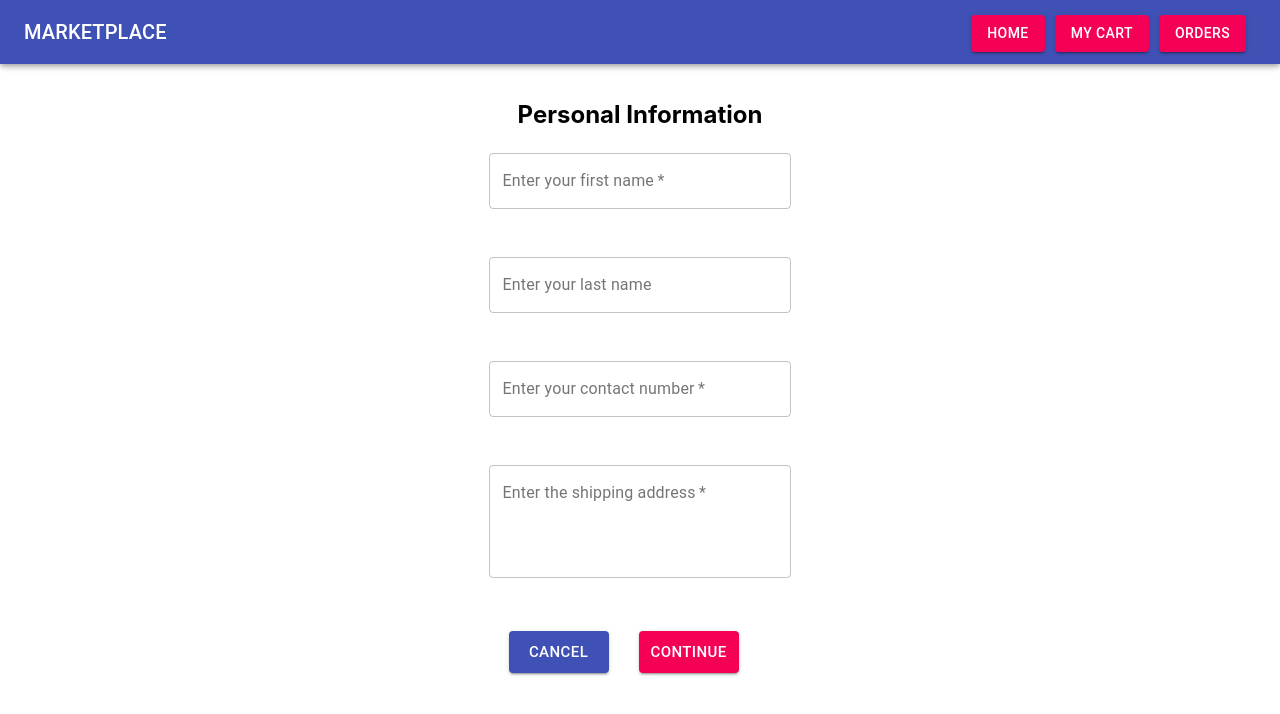
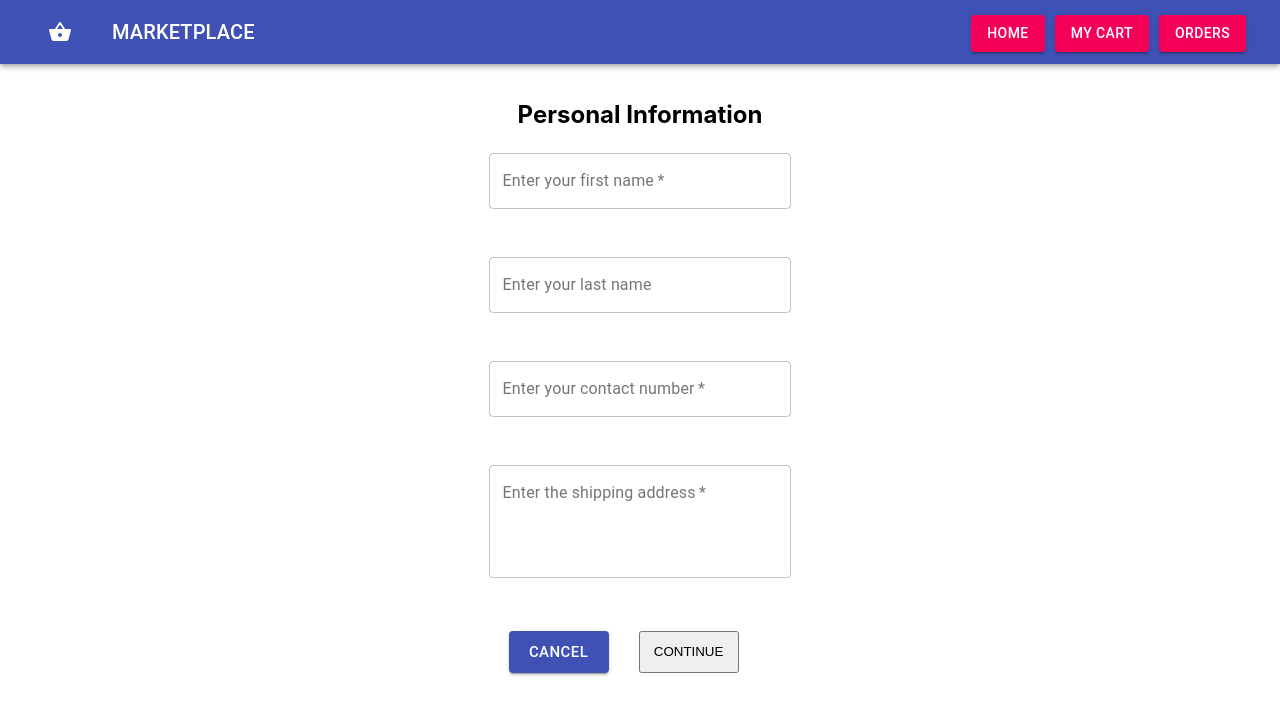
Before and after one commit to RashmiBalaji/online-store, a React (Create React App) app: page /checkout in a window 1280 px wide. Shown: the top 714 px of the page. Built offline with nearby package versions, Linux system fonts and the light colour scheme.

Commit message:
Feat: form validation using Formik and Yup

```diff
--- a/package.json
+++ b/package.json
@@ -8,6 +8,7 @@
     "@testing-library/jest-dom": "^5.11.6",
     "@testing-library/react": "^11.2.2",
     "@testing-library/user-event": "^12.2.2",
+    "formik": "^2.2.5",
     "prettify": "^0.1.7",
     "react": "^17.0.1",
     "react-dom": "^17.0.1",
@@ -16,7 +17,8 @@
     "react-scripts": "4.0.1",
     "redux": "^4.0.5",
     "redux-thunk": "^2.3.0",
-    "web-vitals": "^0.2.4"
+    "web-vitals": "^0.2.4",
+    "yup": "^0.32.0"
   },
   "scripts": {
     "start": "react-scripts start",
--- a/src/components/BillingPage/billingpage.js
+++ b/src/components/BillingPage/billingpage.js
@@ -48,7 +48,7 @@ function BillingPage(props) {
           <div class="buttons">
           <Link to={{
     pathname:"/orders"
-}}>
+}} style={{textDecoration:'none'}}>
             <Button
               style={{ width: "100px", margin: "5px 10px 10px 10px" }}
               variant="contained"
--- a/src/components/CartPage/cartpage.js
+++ b/src/components/CartPage/cartpage.js
@@ -79,6 +79,8 @@ function CartPage(props) {
 
   console.log(data, "cart initial from cartpage");
 
+  const totalPrice = data.reduce((a,b)=>a+(b.price*b.quantity),0)
+
   let addedItems = data.length ? (
     data.map((item) => {
       return (
@@ -107,10 +109,11 @@ function CartPage(props) {
   );
   return (
     <div class="outer-container-cart">
-        <h5>You have added following items to cart</h5>
+        <h2>You have added following items to cart</h2>
         <div className="container-cart">
         <ul className="cart-list">{addedItems}</ul>
         </div>
+        <h2>Your total cart value: {totalPrice} Euros</h2>
         <div className={classes.root}>
             <div className="buttons">
           <Button variant="contained"  style={{ margin: "0px 2vh 0px 0px" }} href="/" size="small" color="primary">
@@ -118,8 +121,7 @@ function CartPage(props) {
           </Button>
 <Link to={{
     pathname:"/checkout",
-    // state: {cartItems: addedItems}
-}}>
+}} style={{textDecoration:'none'}}>
 <Button variant="contained" size="small" color="primary">
             PROCEED TO CHECKOUT
           </Button>
--- a/src/components/CheckoutPage/checkoutpage.js
+++ b/src/components/CheckoutPage/checkoutpage.js
@@ -1,4 +1,4 @@
-import React from "react";
+import React, { useState } from "react";
 
 import "../../App.css";
 
@@ -8,6 +8,8 @@ import Button from "@material-ui/core/Button";
 import { connect,useSelector } from "react-redux";
 import store from "../../store/configureStore.js";
 import { Link, Redirect, useParams, useLocation } from "react-router-dom";
+//import { Formik, Form, Field, ErrorMessage } from 'formik'
+import * as Yup from 'yup'
 
 
 const useStyles = makeStyles((theme) => ({
@@ -31,17 +33,70 @@ function Checkout (props) {
 
   console.log(data, "cart initial from checkout page");
 
+  const [firstName, setFirstName] = useState('');
+  const [contact, setContact] = useState('');
+  const [address, setAddress] = useState('');
+
+  const [validation, setValidation] =useState(false)
+
+  function handleNameChange (e) {
+    setFirstName(e.target.value);
+  }
+  function handleContactChange (e) {
+    setContact(e.target.value);
+  }
+  function handleAddressChange (e) {
+    setAddress(e.target.value);
+  }
+  function handleSubmit (e) {
+      console.log("inside handle submit of form")
+    e.preventDefault();
+    if (!firstName || !contact || !address) {
+        window.alert("Enter all required details")
+    } else {
+        console.log("validation done on form")
+        setValidation(true)
+        return (
+        <Redirect to={{
+            pathname:"/billing"
+        }} style={{textDecoration:'none'}}>
+            </Redirect>
+        )
+
+    }
+
+    // setTitle('');
+    // setDate('');
+    // setVenue('');
+  }
+
   return (
+
+
     <>
     <div style={{paddingTop:"10vh"}}>
       <h2 className="checkout" >Personal Information</h2>
-      <div className="form" >
-        <form className={classes.root}>
+      {/* <Formik
+      initialValues={{firstName:'', contact:'', address:''}}
+      validationSchema={Yup.object().shape({
+          firstName:Yup.string()
+          .required('Required'),
+          contact:Yup.number()
+          .required('Required'),
+        address:Yup.string()
+          .required('Required')
+      })}
+      > */}
+      <div className="form" onSubmit={handleSubmit}>
+        <form className={classes.root} onSubmit={handleSubmit}>
           <TextField
             required
             id="outlined-required"
             label="Enter your first name"
+            name="firstName"
+            value= {firstName}
             variant="outlined"
+            onChange={handleNameChange}
           />
           <br></br>
           <br></br>
@@ -49,13 +104,17 @@ function Checkout (props) {
             id="outlined-basic"
             label="Enter your last name"
             variant="outlined"
+            onChange={handleContactChange}
           />
           <br></br>
           <br></br>
           <TextField
             required
             id="outlined-basic"
+            name="contact"
+            value={contact}
             label="Enter your contact number"
+            onChange={handleContactChange}
             variant="outlined"
           />
           <br></br>
@@ -63,10 +122,13 @@ function Checkout (props) {
           <TextField
             required
             id="outlined-multiline-static"
+            name="address"
+            value={address}
             label="Enter the shipping address"
             multiline
             rows={4}
             variant="outlined"
+            onChange={handleAddressChange}
           />
           <br></br>
           <br></br>
@@ -80,9 +142,56 @@ function Checkout (props) {
             >
               CANCEL
             </Button>
-<Link to={{
+{/* <Link to={{
     pathname:"/billing"
-}}>
+}} style={{textDecoration:'none'}}> */}
+            <button
+              style={{ width: "100px", margin: "5px 10px 10px 10px" }}
+              type="submit"
+              variant="contained"
+              size="large"
+              color="secondary"
+              href="/billing"
+            >
+              CONTINUE
+            </button>
+            {/* </Link> */}
+            {validation && (
+                 <Redirect to={{
+                    pathname:"/billing"
+                }} style={{textDecoration:'none'}}>
+                    </Redirect>
+            )}
+          </div>
+        </form>
+
+      </div>
+      {/* </Formik>  */}
+      {/* <form>
+                <h2>Add new contact</h2><br></br>
+                <input id="firstname" type="text" placeholder="Enter First Name" required/><br></br>
+                <input id="surname" type="text" placeholder="Enter Surname" /><br></br>
+                <input id="phnumber" type="tel" placeholder="Enter Phone" required pattern="[0-9+]{10,13}"/><br></br>
+                <textarea id="address"  rows="5" cols="25" placeholder="Enter address" required ></textarea><br></br>
+                 <Link to={{
+     pathname:"/billing"
+}} style={{textDecoration:'none'}}>
+                <button id="add" type="submit">Add Contact
+                </button>
+                </Link>
+                <div class="buttons">
+            <Button
+              style={{ width: "100px", margin: "5px 20px 10px 20px" }}
+              variant="contained"
+              size="large"
+              color="primary"
+              href="/"
+            >
+              CANCEL
+            </Button>
+                <Link to={{
+    pathname:"/billing"
+}} style={{textDecoration:'none'}}>
             <Button
               style={{ width: "100px", margin: "5px 10px 10px 10px" }}
               variant="contained"
@@ -93,9 +202,8 @@ function Checkout (props) {
               CONTINUE
             </Button>
             </Link>
-          </div>
-        </form>
-      </div>
+            </div>
+            </form>  */}
       </div>
     </>
   );
--- a/src/components/DetailPage/detailpage.js
+++ b/src/components/DetailPage/detailpage.js
@@ -34,7 +34,7 @@ export default () => {
           <div className={classes.root}>
           <Link to={{
     pathname:"/"
-}}>
+}} style={{textDecoration:'none'}}>
             <Button
               style={{ margin: "0px 5px 10px 0px" }}
               variant="contained"
--- a/src/components/Navbar.js
+++ b/src/components/Navbar.js
@@ -43,6 +43,7 @@ import FormGroup from '@material-ui/core/FormGroup';
 import MenuItem from '@material-ui/core/MenuItem';
 import Menu from '@material-ui/core/Menu';
 import Button from "@material-ui/core/Button";
+import ShoppingBasketIcon from '@material-ui/icons/ShoppingBasket';
 
 import { useSelector } from 'react-redux';
 
@@ -60,7 +61,7 @@ const useStyles = makeStyles((theme) => ({
 
 function NavBar() {
     const data = useSelector((store) => store.cart)
- const cartQuantity = data.length;
+ const cartQuantity = data.reduce((a,b)=>a+b.quantity,0)
   const classes = useStyles();
 
 
@@ -70,7 +71,7 @@ function NavBar() {
 
       <AppBar position="fixed">
         <Toolbar>
-
+         <ShoppingBasketIcon style={{marginRight: '5vh', marginLeft: '3vh', fontSize:"3vh"}}/>
           <Typography style={{align:"center"}} variant="h6" className={classes.title}>
             MARKETPLACE
           </Typography>
```
Also changed, not shown: 2 other files (tests, documents, lock files or other folders).
